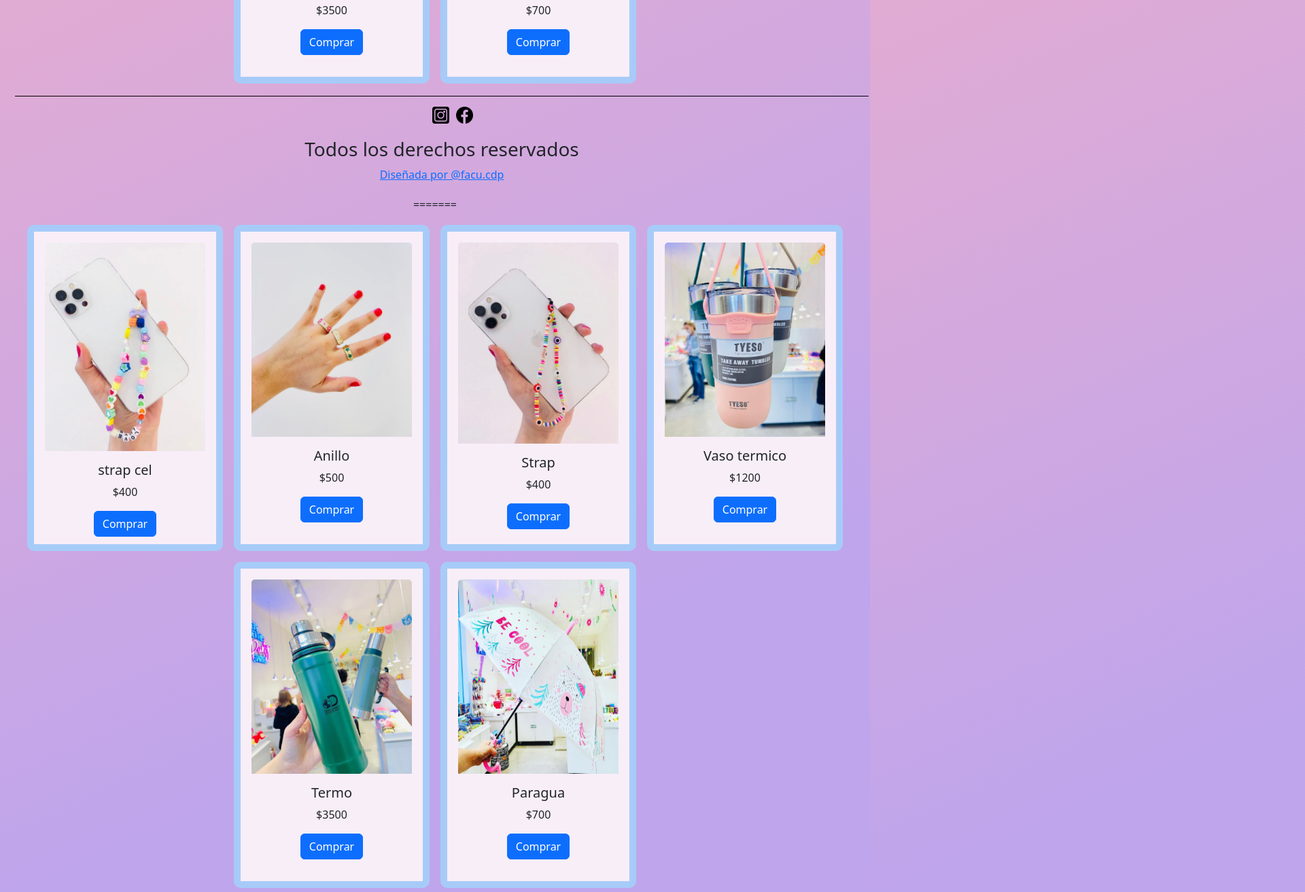
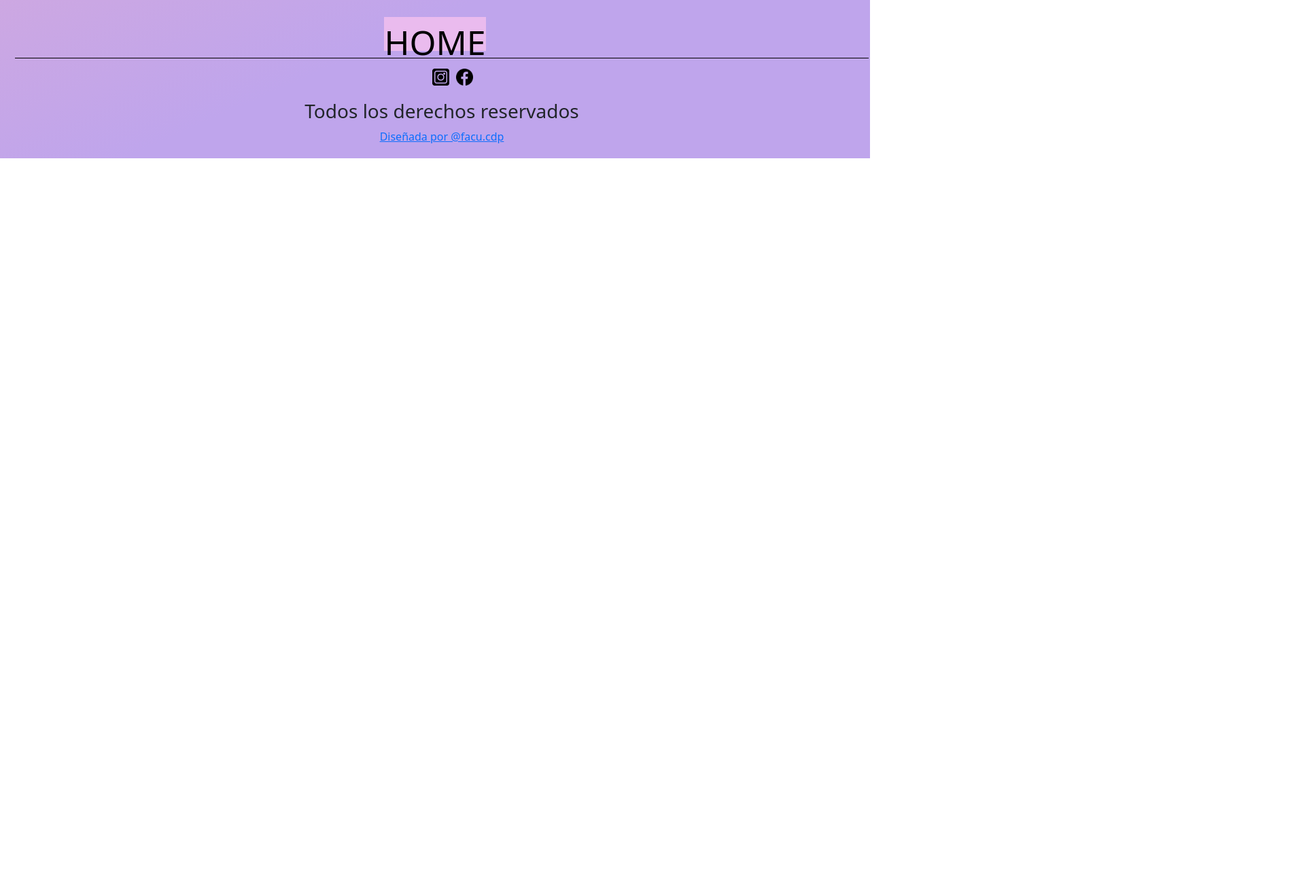
Before and after one commit to DamianFacundo/miproyecto, a plain HTML site: page pages/Accesorios.html in a window 1280 px wide. Shown: the part 1147-2460 px from the top of the page at 68% size, 1920 px wide, since content can reach past the window. After the commit the page ends 1380 px from the top, so only its background shows below. Drawn offline with nearby package versions, Linux system fonts and the light colour scheme.

Commit message:
terminando de usar bootstrap

```diff
--- a/pages/Accesorios.html
+++ b/pages/Accesorios.html
@@ -27,33 +27,15 @@
       <header class="row">
         <h1 class="col ">Puercospin Store</h1>
 
-<<<<<<< HEAD
-            <nav class=" col-5 navbar navbar-expand-lg bg-light">
-                <div class="container-fluid">
-                  <a class="navbar-brand" href="#"></a>
-=======
         <nav class=" col-7 navbar navbar-expand-lg navbar-dark">
             <div class="container-fluid">
               <a class="navbar-brand color black" href="#"></a>
->>>>>>> rama-dos
               <button class="navbar-toggler" type="button" data-bs-toggle="collapse" data-bs-target="#navbarNav" aria-controls="navbarNav" aria-expanded="false" aria-label="Toggle navigation">
                 <span class="navbar-toggler-icon"></span>
               </button>
               <div class="collapse navbar-collapse" id="navbarNav">
                 <ul class="navbar-nav">
                     <li class=" m-3 nav-item">
-<<<<<<< HEAD
-                            <a class="nav-link" href="./Productos.html">Productos</a>
-                          </li>
-                      <li class="m-3 nav-item">
-                        <a class="nav-link" href="./fidgettoys.html">Fidgettoys</a>
-                      </li>
-                      <li class="m-3 nav-item">
-                        <a class="nav-link" href="./Accesorios.html">Accesorios</a>
-                      </li>
-                      <li class="m-3 nav-item">
-                        <a class="nav-link" href="./Contacto.html">Contacto</a>
-=======
                         <a class="nav-link text-dark" href="./Productos.html">Productos</a>
                       </li>
                   <li class="m-3 nav-item">
@@ -64,14 +46,12 @@
                   </li>
                   <li class="m-3 nav-item">
                     <a class="nav-link text-dark" href="./Contacto.html">Contacto</a>
->>>>>>> rama-dos
                   </li>
                 </ul>
               </div>
             </div>
           </nav>
 
-<<<<<<< HEAD
 
 
     </header>
@@ -134,100 +114,8 @@
 
         </main>
 
-        <footer>
-
-            <ul class="listFooter">
 
 
-                <li>
-               <a href="https://www.instagram.com/puercoespinstore/?hl=es" target="_blank"><img src="../img/iconos/1ed9a0fd507968861891b1098f480f4a.png" alt="logoinstgram"></a>
-                </li>
-                <li>
-                <a href="https://www.facebook.com/puercoespindeco/" target="_blank"><img src="../img/iconos/20673.png" alt="logofacebook"></a>
-                </li>
-
-
-            </ul>
-
-
-
-
-            <h3>Todos los derechos reservados</h3>
-
-
-            <a href="https://www.instagram.com/facu.cdp/">Diseñada por @facu.cdp</a>
-
-
-        </footer>
-
-
-
-
-
-=======
-
-
-        </header>
-
-        <main>
-            <section class="row justify-content-center">
-
-            <div class="card m-2 p-3" style="width: 18rem;">
-                <img src="../img/imagenes/accesorios/IMG_25967484E431-1.jpeg" class="card-img-top" alt="strap">
-                <div class="card-body">
-                  <h5 class="card-title">strap cel</h5>
-                  <p class="card-text">$400</p>
-                  <a href="#" class="btn btn-primary">Comprar</a>
-                </div>
-              </div>
-              <div class="card m-2 p-3" style="width: 18rem;">
-                <img src="../img/imagenes/accesorios/IMG_321E9916E327-1.jpeg" class="card-img-top" alt="anillo">
-                <div class="card-body">
-                  <h5 class="card-title">Anillo</h5>
-                  <p class="card-text">$500</p>
-                  <a href="#" class="btn btn-primary">Comprar</a>
-                </div>
-              </div>
-              <div class="card m-2 p-3" style="width: 18rem;">
-                <img src="../img/imagenes/accesorios/IMG_421A02882DA3-1.jpeg" class="card-img-top" alt="strap">
-                <div class="card-body">
-                  <h5 class="card-title">Strap</h5>
-                  <p class="card-text">$400</p>
-                  <a href="#" class="btn btn-primary">Comprar</a>
-                </div>
-              </div>
-              <div class="card m-2 p-3" style="width: 18rem;">
-                <img src="../img/imagenes/productos/IMG_2F707E479BA0-1.jpeg" class="card-img-top" alt="vasotermico">
-                <div class="card-body">
-                  <h5 class="card-title">Vaso termico</h5>
-                  <p class="card-text">$1200</p>
-                  <a href="#" class="btn btn-primary">Comprar</a>
-                </div>
-              </div>
-              <div class="card m-2 p-3" style="width: 18rem;">
-                <img src="../img/imagenes/productos/IMG_7A8D7EC74958-1.jpeg" class="card-img-top" alt="termo">
-                <div class="card-body">
-                  <h5 class="card-title">Termo</h5>
-                  <p class="card-text">$3500</p>
-                  <a href="#" class="btn btn-primary">Comprar</a>
-                </div>
-              </div>
-              <div class="card m-2 p-3" style="width: 18rem;">
-                <img src="../img/imagenes/productos/IMG_A4A0FC8E3053-1.jpeg" class="card-img-top" alt="paragua">
-                <div class="card-body">
-                  <h5 class="card-title">Paragua</h5>
-                  <p class="card-text">$700</p>
-                  <a href="#" class="btn btn-primary">Comprar</a>
-                </div>
-              </div>
-            </section>
-
-
-
-
-        </main>
-
-        <!-- HOME-->
 <div home>
   <a class="home" href="../index.html">
       HOME
@@ -259,7 +147,6 @@
 
 
         </footer>
->>>>>>> rama-dos
 
 
 
@@ -269,14 +156,11 @@
 
 
 
-<<<<<<< HEAD
-=======
 
 
 
 
 
->>>>>>> rama-dos
     </div>
 
 
```
Also changed, not shown: pages/Contacto.html (+1 -1 lines). Lines whose indentation alone changed are shown as unchanged.
